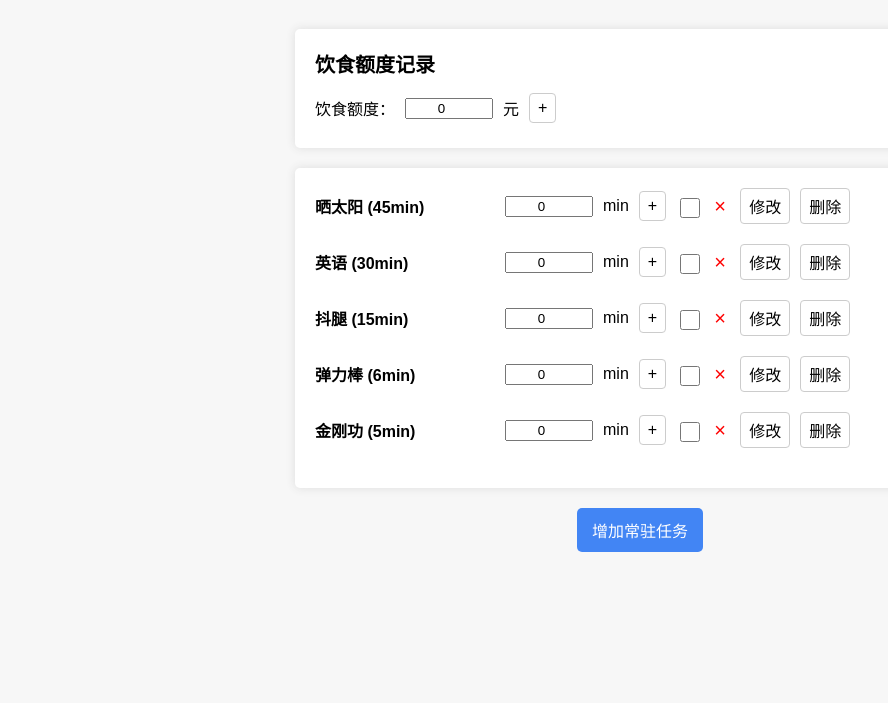
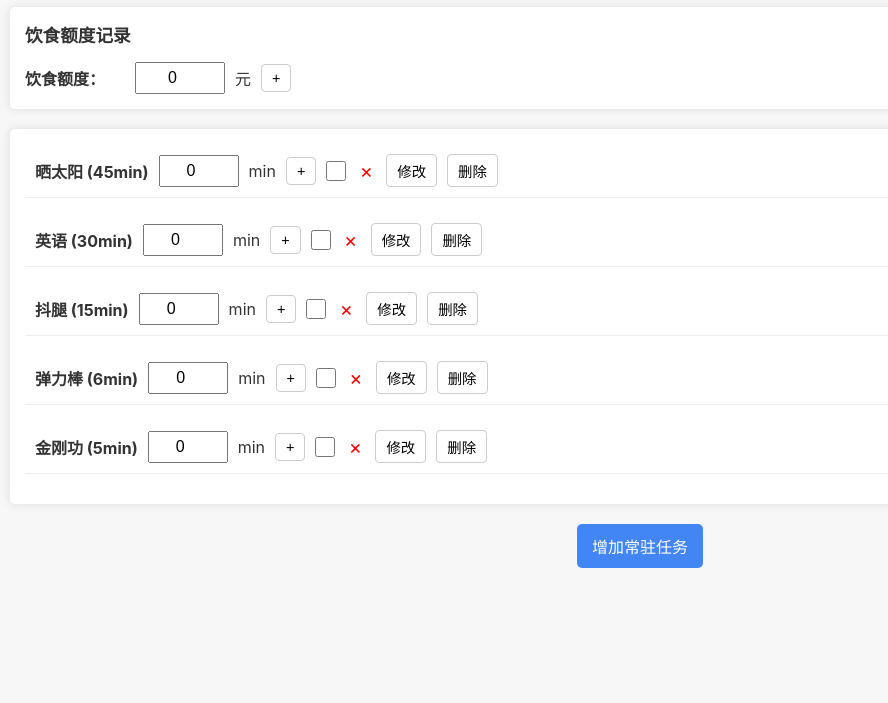
Before and after one commit to lhfbest/myEveryDay, a plain HTML site: page index.html in a window 1280 px wide. Shown: the part 97-800 px from the top of the page, without its empty margins (0-888 px from the left). Drawn offline with Linux system fonts and the light colour scheme.

Commit message:
Update index.html

```diff
--- a/index.html
+++ b/index.html
@@ -3,56 +3,97 @@
 <head>
   <meta charset="UTF-8" />
   <title>常驻任务管理</title>
+  <!-- 移动端自适应 -->
+  <meta name="viewport" content="width=device-width, initial-scale=1.0">
   <style>
+    /* 通用样式与基本布局 */
+    * {
+      box-sizing: border-box;
+      margin: 0;
+      padding: 0;
+    }
     body {
-      margin: 20px;
-      font-family: sans-serif;
+      font-family: -apple-system, BlinkMacSystemFont, "Segoe UI", Roboto, "Helvetica Neue",
+                   Arial, "Noto Sans", sans-serif, "Apple Color Emoji", "Segoe UI Emoji",
+                   "Segoe UI Symbol", "Noto Color Emoji";
       background: #f7f7f7;
+      color: #333;
+      padding: 10px;
     }
+
     h1 {
       text-align: center;
-      margin-bottom: 5px;
+      margin: 10px 0;
+      font-size: 1.4rem;
     }
     .motto {
       text-align: center;
       font-style: italic;
-      margin-bottom: 30px;
+      margin-bottom: 20px;
       color: #666;
+      font-size: 0.95rem;
     }
+
+    /* 饮食额度板块容器 */
+    .spending-container,
     .container {
-      max-width: 650px;
-      margin: 0 auto;
       background: #ffffff;
-      padding: 20px;
+      padding: 15px;
       border-radius: 5px;
       box-shadow: 0 0 10px #ddd;
       margin-bottom: 20px;
     }
-    .task {
+    .spending-container h2 {
+      margin-top: 0;
+      margin-bottom: 15px;
+      font-size: 1.1rem;
+    }
+
+    /* 饮食额度的排版 */
+    .spending-task {
       display: flex;
+      flex-wrap: wrap; /* 小屏幕自动换行 */
+      align-items: center;
+      gap: 10px;
+    }
+    .spending-task label {
+      min-width: 100px;
+      font-weight: bold;
+    }
+    .spending-value {
+      width: 90px;
+      text-align: center;
+      padding: 5px;
+      font-size: 1rem;
+    }
+
+    /* 常驻任务容器 */
+    #taskList .task {
+      display: flex;
+      flex-wrap: wrap; /* 小屏幕下自动换行 */
       align-items: center;
       margin-bottom: 15px;
-      flex-wrap: wrap; /* 以防文字过长时换行 */
+      gap: 10px;
+      padding: 10px;
+      border-bottom: 1px solid #eee;
     }
-    .task > * {
-      margin-right: 10px;
-      margin-bottom: 5px; /* 避免小屏幕挤在一起 */
+    /* 任务标题不再固定宽度，使小屏可自动换行 */
+    .task-title {
+      font-weight: bold;
     }
-    .task-title {
-      width: 180px; /* 任务名称位置宽度 */
-      font-weight: bold;
-      white-space: nowrap; /* 防止长文字换行 */
-    }
+    /* 输入框、按钮等统一处理 */
     .task-value {
       width: 80px;
       text-align: center;
+      padding: 5px;
+      font-size: 1rem;
     }
     .add-btn,
     .edit-btn,
     .delete-btn {
       cursor: pointer;
-      font-size: 16px;
-      padding: 5px 8px;
+      font-size: 0.9rem;
+      padding: 5px 10px;
       border: 1px solid #ccc;
       border-radius: 4px;
       background: #fff;
@@ -73,17 +114,18 @@
       display: inline-block;
       width: 20px;
       text-align: center;
-      color: red; /* 初始为红色 ×，未完成 */
+      color: red; /* 初始为红色 × */
     }
     .complete {
       color: green !important;
       font-weight: bold;
     }
-    /* “增加常驻任务”按钮样式 */
+
+    /* 增加常驻任务按钮 */
     .add-new-task-btn {
       display: block;
       margin: 0 auto 20px auto;
-      font-size: 16px;
+      font-size: 1rem;
       padding: 10px 15px;
       border: none;
       border-radius: 5px;
@@ -94,40 +136,39 @@
     .add-new-task-btn:hover {
       background: #357ae8;
     }
-    /* 饮食额度部分 */
-    .spending-container {
-      max-width: 650px;
-      margin: 0 auto;
-      background: #ffffff;
-      padding: 20px;
-      border-radius: 5px;
-      box-shadow: 0 0 10px #ddd;
-      margin-bottom: 20px;
-    }
-    .spending-container h2 {
-      margin-top: 0;
-      margin-bottom: 15px;
-      font-size: 20px;
-    }
-    .spending-task {
-      display: flex;
-      align-items: center;
-    }
-    .spending-task > * {
-      margin-right: 10px;
-      margin-bottom: 5px;
-    }
-    .spending-value {
-      width: 80px;
-      text-align: center;
-    }
-    /* 底部提示 */
+
+    /* 底部完成提示 */
     #completeMessage {
       text-align: center;
-      font-size: 18px;
+      font-size: 1rem;
       color: green;
       font-weight: bold;
       display: none; /* 默认隐藏 */
+      margin-top: 10px;
+    }
+
+    /* 响应式 - 更小的屏幕下，适度缩小字体等 */
+    @media (max-width: 600px) {
+      h1 {
+        font-size: 1.2rem;
+      }
+      .motto {
+        font-size: 0.9rem;
+      }
+      .spending-container h2 {
+        font-size: 1rem;
+      }
+      .task-value {
+        width: 70px;
+      }
+      .spending-value {
+        width: 70px;
+      }
+      .add-btn,
+      .edit-btn,
+      .delete-btn {
+        font-size: 0.85rem;
+      }
     }
   </style>
 </head>
@@ -142,7 +183,8 @@
     <h2>饮食额度记录</h2>
     <div class="spending-task">
       <label for="spendingValue">饮食额度：</label>
-      <input id="spendingValue" class="spending-value" type="number" value="0" readonly step="any" />
+      <!-- 不再 readonly，让用户可直接输入数值 -->
+      <input id="spendingValue" class="spending-value" type="number" value="0" step="any" />
       <span>元</span>
       <button id="spendingAddBtn" class="add-btn">+</button>
     </div>
@@ -153,13 +195,12 @@
     <!-- 1. 晒太阳 (45min)，需要≥45才完成 -->
     <div class="task" data-required="45" data-unit="min" data-condition="above">
       <div class="task-title">晒太阳 (45min)</div>
-      <!-- step="any" 允许输入小数 -->
-      <input class="task-value" type="number" value="0" readonly step="any" />
+      <!-- 不再 readonly，让用户可直接输入数值 -->
+      <input class="task-value" type="number" value="0" step="any" />
       <span class="unit-label">min</span>
       <button class="add-btn">+</button>
       <input class="checkbox" type="checkbox" />
       <span class="checkmark">×</span>
-      <!-- “修改”“删除”按钮 -->
       <button class="edit-btn">修改</button>
       <button class="delete-btn">删除</button>
     </div>
@@ -167,7 +208,7 @@
     <!-- 2. 英语 (30min)，需要≥30才完成 -->
     <div class="task" data-required="30" data-unit="min" data-condition="above">
       <div class="task-title">英语 (30min)</div>
-      <input class="task-value" type="number" value="0" readonly step="any" />
+      <input class="task-value" type="number" value="0" step="any" />
       <span class="unit-label">min</span>
       <button class="add-btn">+</button>
       <input class="checkbox" type="checkbox" />
@@ -179,7 +220,7 @@
     <!-- 3. 抖腿 (15min)，需要≥15才完成 -->
     <div class="task" data-required="15" data-unit="min" data-condition="above">
       <div class="task-title">抖腿 (15min)</div>
-      <input class="task-value" type="number" value="0" readonly step="any" />
+      <input class="task-value" type="number" value="0" step="any" />
       <span class="unit-label">min</span>
       <button class="add-btn">+</button>
       <input class="checkbox" type="checkbox" />
@@ -191,7 +232,7 @@
     <!-- 4. 弹力棒 (6min)，需要≥6才完成 -->
     <div class="task" data-required="6" data-unit="min" data-condition="above">
       <div class="task-title">弹力棒 (6min)</div>
-      <input class="task-value" type="number" value="0" readonly step="any" />
+      <input class="task-value" type="number" value="0" step="any" />
       <span class="unit-label">min</span>
       <button class="add-btn">+</button>
       <input class="checkbox" type="checkbox" />
@@ -203,7 +244,7 @@
     <!-- 5. 金刚功 (5min)，需要≥5才完成 -->
     <div class="task" data-required="5" data-unit="min" data-condition="above">
       <div class="task-title">金刚功 (5min)</div>
-      <input class="task-value" type="number" value="0" readonly step="any" />
+      <input class="task-value" type="number" value="0" step="any" />
       <span class="unit-label">min</span>
       <button class="add-btn">+</button>
       <input class="checkbox" type="checkbox" />
@@ -221,7 +262,7 @@
 
   <script>
     /**
-     * 根据当前的数值和任务的阈值/完成条件，自动更新勾选状态
+     * 根据当前数值和任务的阈值/完成条件，自动更新勾选状态
      * @param {HTMLElement} taskElement 任务的 DOM 元素
      */
     function updateTaskCompletionStatus(taskElement) {
@@ -230,10 +271,9 @@
       const valueInput = taskElement.querySelector('.task-value');
 
       const required = parseFloat(taskElement.getAttribute('data-required'));
-      const condition = taskElement.getAttribute('data-condition'); // "above" or "below"
+      const condition = taskElement.getAttribute('data-condition'); // "above" / "below"
       const currentValue = parseFloat(valueInput.value);
 
-      // 默认示例均为 'above' (≥阈值完成)，可扩展 'below'
       if (condition === 'above') {
         // >= 阈值 => 完成
         if (currentValue >= required) {
@@ -263,7 +303,7 @@
      * 检查所有任务是否都完成，若是则显示提示信息
      */
     function checkAllTasksCompleted() {
-      const allTasks = document.querySelectorAll('.task');
+      const allTasks = document.querySelectorAll('#taskList .task');
       for (let i = 0; i < allTasks.length; i++) {
         const chk = allTasks[i].querySelector('.checkbox');
         if (!chk.checked) {
@@ -271,7 +311,6 @@
           return;
         }
       }
-      // 如果循环中没有 return，说明全部 checked
       document.getElementById('completeMessage').style.display = 'block';
     }
 
@@ -279,33 +318,38 @@
      * 为单个“任务”元素绑定事件
      */
     function setTaskEventListeners(taskElement) {
+      const valueInput = taskElement.querySelector('.task-value');
       const addButton = taskElement.querySelector('.add-btn');
       const checkBox = taskElement.querySelector('.checkbox');
       const checkMark = taskElement.querySelector('.checkmark');
-      const valueInput = taskElement.querySelector('.task-value');
       const editBtn = taskElement.querySelector('.edit-btn');
       const deleteBtn = taskElement.querySelector('.delete-btn');
 
-      // 初始化时，先根据已有数值和阈值判断是否需要自动勾选
+      // 1. 任务初始化 - 判断初始值是否完成
       updateTaskCompletionStatus(taskElement);
 
-      // 点击 "+" 按钮 => 累加数值并判断
+      // 2. 输入框直接修改 => 变动时更新状态
+      valueInput.addEventListener('input', function () {
+        // 每次用户在输入框直接输入数值时，实时检查
+        updateTaskCompletionStatus(taskElement);
+        checkAllTasksCompleted();
+      });
+
+      // 3. 点击 "+" 按钮 => 累加数值后更新
       addButton.addEventListener('click', function () {
-        const currentValue = parseFloat(valueInput.value);
+        const currentValue = parseFloat(valueInput.value) || 0;
         const userInput = prompt('请输入增加的量（支持小数）：', '0');
         if (userInput !== null) {
           const addValue = parseFloat(userInput);
           if (!isNaN(addValue)) {
             valueInput.value = currentValue + addValue;
-            // 更新任务状态
             updateTaskCompletionStatus(taskElement);
-            // 每次更新后都检查一下是否全部完成
             checkAllTasksCompleted();
           }
         }
       });
 
-      // 手动勾选或取消勾选
+      // 4. 手动勾选/取消勾选
       checkBox.addEventListener('change', function () {
         if (checkBox.checked) {
           checkMark.textContent = '√';
@@ -317,18 +361,18 @@
         checkAllTasksCompleted();
       });
 
-      // “修改”按钮：修改任务名称、阈值、单位和完成条件
+      // 5. “修改”按钮
       editBtn.addEventListener('click', function () {
         const oldTitle = taskElement.querySelector('.task-title').innerText;
         const oldRequired = parseFloat(taskElement.getAttribute('data-required'));
         const oldUnit = taskElement.getAttribute('data-unit') || 'min';
         const oldCondition = taskElement.getAttribute('data-condition') || 'above';
 
-        // 1. 修改任务名称
+        // (1) 修改任务名称
         const newTaskName = prompt('请输入新的任务名称：', oldTitle.split(' (')[0] || '新任务');
         if (newTaskName === null) return;
 
-        // 2. 修改阈值
+        // (2) 修改阈值
         const newRequiredStr = prompt('请输入新的阈值（支持小数）：', oldRequired.toString());
         if (newRequiredStr === null) return;
         const newRequired = parseFloat(newRequiredStr);
@@ -337,36 +381,34 @@
           return;
         }
 
-        // 3. 修改单位
+        // (3) 修改单位
         const newUnit = prompt('请输入新的单位(如 min / 元 / 次)：', oldUnit);
         if (newUnit === null) return;
 
-        // 4. 修改完成条件
-        //   - above = “数值 ≥ 阈值”才完成
-        //   - below = “数值 < 阈值”才完成
+        // (4) 修改完成条件
         const conditionTips = `请输入完成条件:
 - above：数值 ≥ 阈值才完成
 - below：数值 < 阈值才完成`;
         const newCondition = prompt(conditionTips, oldCondition);
         if (newCondition === null) return;
         if (newCondition !== 'above' && newCondition !== 'below') {
-          alert('完成条件只能是 above 或 below！');
+          alert('只能填 above 或 below！');
           return;
         }
 
-        // 更新 DOM 属性和文字
+        // 更新 DOM
         taskElement.setAttribute('data-required', newRequired.toString());
         taskElement.setAttribute('data-unit', newUnit);
         taskElement.setAttribute('data-condition', newCondition);
         taskElement.querySelector('.task-title').innerText = `${newTaskName} (${newRequired}${newUnit})`;
         taskElement.querySelector('.unit-label').innerText = newUnit;
 
-        // 修改完成后立即更新状态
+        // 更新状态
         updateTaskCompletionStatus(taskElement);
         checkAllTasksCompleted();
       });
 
-      // “删除”按钮：删除此任务
+      // 6. “删除”按钮
       deleteBtn.addEventListener('click', function () {
         if (confirm('确认要删除该任务吗？')) {
           taskElement.remove();
@@ -376,7 +418,7 @@
     }
 
     // =============== 初始化：为页面上已有的任务绑定事件 ===============
-    document.querySelectorAll('.task').forEach(task => {
+    document.querySelectorAll('#taskList .task').forEach(task => {
       setTaskEventListeners(task);
     });
 
@@ -385,15 +427,15 @@
     const taskList = document.getElementById('taskList');
 
     addNewTaskBtn.addEventListener('click', function () {
-      // 1. 获取新任务的各项信息（名称 / 阈值 / 单位 / 完成条件）
+      // 1. 获取新任务参数
       const taskName = prompt('请输入新任务名称：', '新任务');
-      if (taskName === null) return; // 用户取消输入
+      if (taskName === null) return;
 
       const requiredStr = prompt('请输入阈值（支持小数）：', '10');
       if (requiredStr === null) return;
       const requiredNum = parseFloat(requiredStr);
       if (isNaN(requiredNum)) {
-        alert('请输入正确的数字阈值！');
+        alert('请输入正确的数字！');
         return;
       }
 
@@ -406,21 +448,19 @@
       const condition = prompt(conditionTips, 'above');
       if (condition === null) return;
       if (condition !== 'above' && condition !== 'below') {
-        alert('完成条件只能是 above 或 below！');
+        alert('只能是 above 或 below');
         return;
       }
 
-      // 2. 创建新的 .task 元素
+      // 2. 创建任务 DOM
       const newTask = document.createElement('div');
       newTask.classList.add('task');
       newTask.setAttribute('data-required', requiredNum.toString());
       newTask.setAttribute('data-unit', unit);
       newTask.setAttribute('data-condition', condition);
-
-      // 3. 填充新任务的内部结构
       newTask.innerHTML = `
         <div class="task-title">${taskName} (${requiredNum}${unit})</div>
-        <input class="task-value" type="number" value="0" readonly step="any" />
+        <input class="task-value" type="number" value="0" step="any" />
         <span class="unit-label">${unit}</span>
         <button class="add-btn">+</button>
         <input class="checkbox" type="checkbox" />
@@ -429,20 +469,25 @@
         <button class="delete-btn">删除</button>
       `;
 
-      // 4. 将新任务添加到 .container 容器
+      // 3. 添加到列表中
       taskList.appendChild(newTask);
 
-      // 5. 为新任务绑定事件监听（含自动更新初始状态）
+      // 4. 绑定事件并检查完成
       setTaskEventListeners(newTask);
       checkAllTasksCompleted();
     });
 
-    // =============== “饮食额度”增量功能 ===============
+    // =============== “饮食额度”增量功能 + 用户可直接输入 ===============
     const spendingValueInput = document.getElementById('spendingValue');
     const spendingAddBtn = document.getElementById('spendingAddBtn');
 
+    // 用户手动输入（若有需要监听变化，可在此加事件）
+    // spendingValueInput.addEventListener('input', function () {
+    //   // 示例：仅记录值，不做判定
+    // });
+
     spendingAddBtn.addEventListener('click', function () {
-      const currentValue = parseFloat(spendingValueInput.value);
+      const currentValue = parseFloat(spendingValueInput.value) || 0;
       const userInput = prompt('请输入增加的额度（支持小数）：', '0');
       if (userInput !== null) {
         const addValue = parseFloat(userInput);
```
